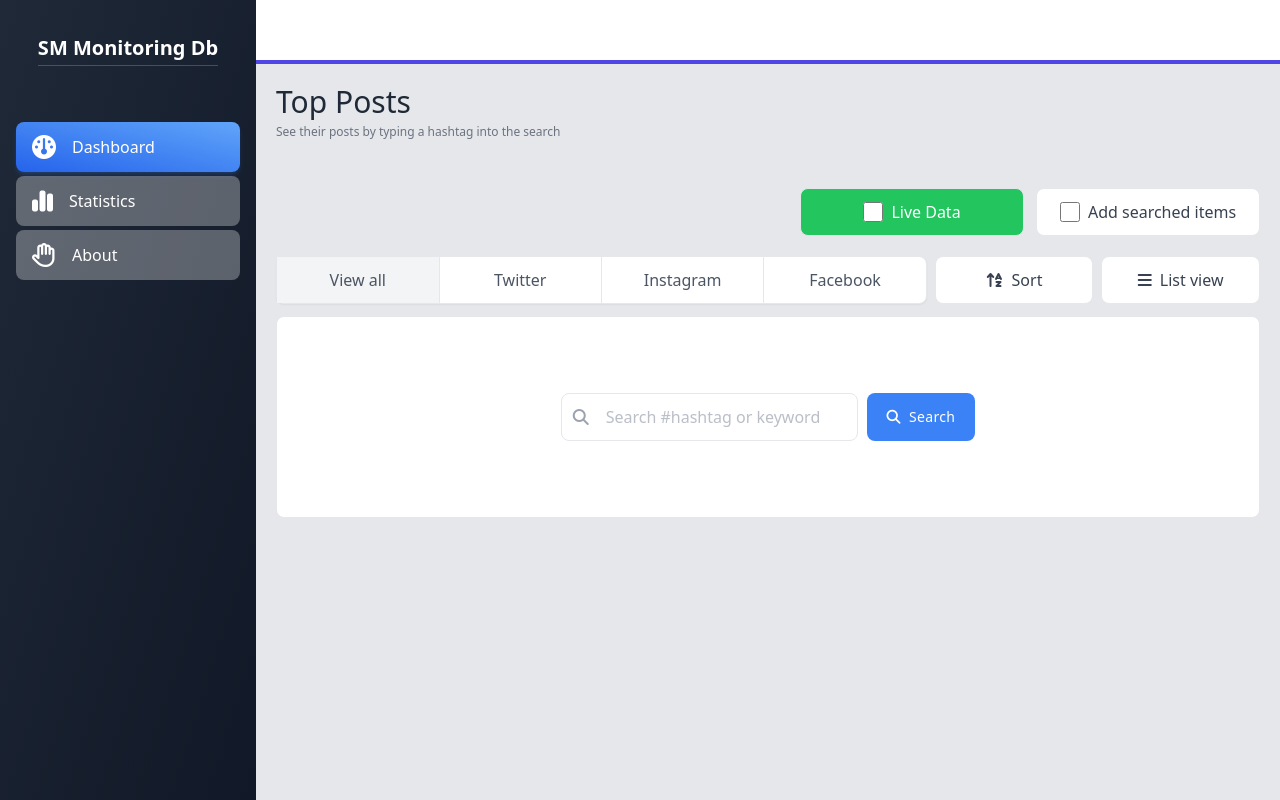
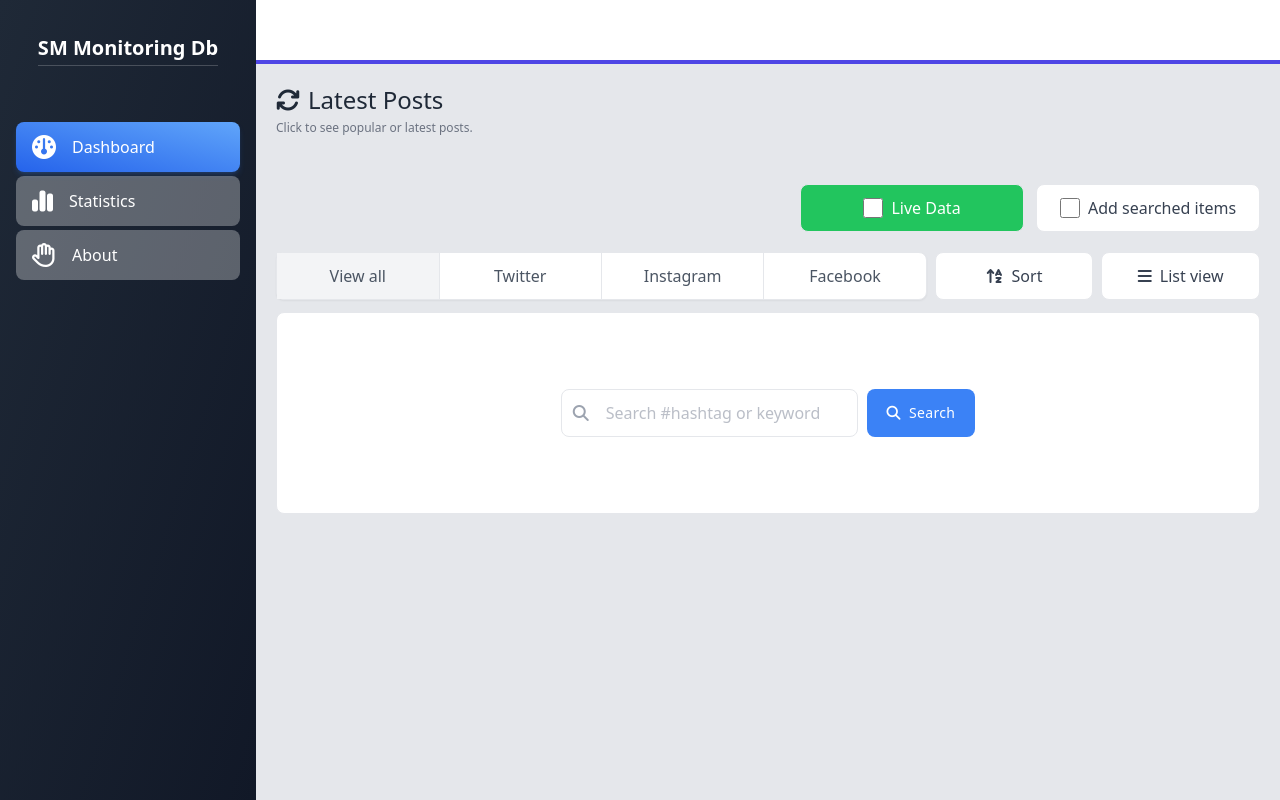
Before and after one commit to emrslmz/social-media-dashboard, a Nuxt app: page / in a window 1280 px wide. Built offline with nearby package versions, Linux system fonts and the light colour scheme.

Commit message:
added is recent top or latest ppsts

```diff
--- a/pages/index.vue
+++ b/pages/index.vue
@@ -3,13 +3,15 @@
     <div class="p-5 mx-auto h-full">
       <div class="flex flex-col">
         <div class="sm:flex sm:items-center sm:justify-between">
-          <div>
+          <div class="cursor-pointer" @click="toggleRecentPostSetting()">
             <div class="flex items-center gap-x-3">
-              <h2 class="text-3xl font-medium text-gray-800">Top Posts</h2>
-
+              <p class="text-2xl font-medium text-gray-800"><i
+                  class="fa-solid fa-arrows-rotate pr-2"></i>{{
+                  dashboardStore.isRecentPostSetting ? 'Latest ' : 'Top '
+                }}
+                Posts</p>
             </div>
-
-            <p class="mt-1 text-xs text-gray-500">See their posts by typing a hashtag into the search</p>
+            <p class="mt-1 text-xs text-gray-500">Click to see popular or latest posts.</p>
           </div>
 
           <search-bar searchKey="getPostFromApi" v-if="dashboardStore.haveData || dashboardStore.loading"/>
@@ -58,6 +60,11 @@ import PostBottomDetail from "~/components/PostBottomDetail.vue";
 const dashboardStore = useDashboardStore();
 const route = useRoute();
 
+
+const toggleRecentPostSetting = () => {
+  dashboardStore.setRecentPostSetting(!dashboardStore.isRecentPostSetting);
+};
+
 onMounted(() => {
   if (route.query.searchText) {
     dashboardStore.searchText = route.query.searchText;
```
